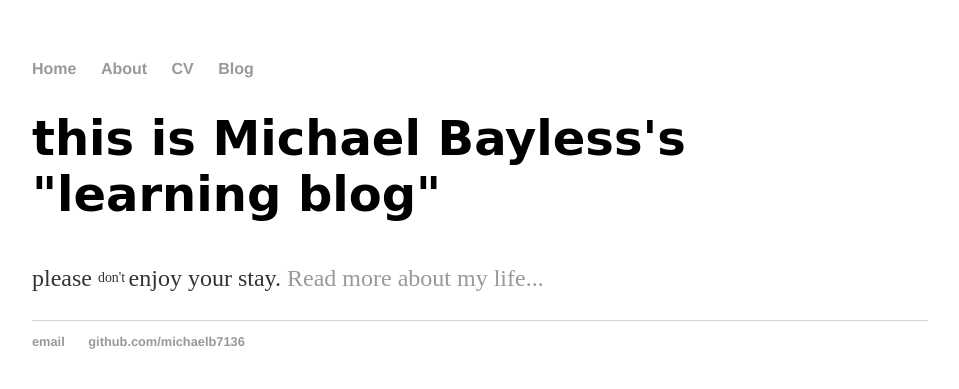
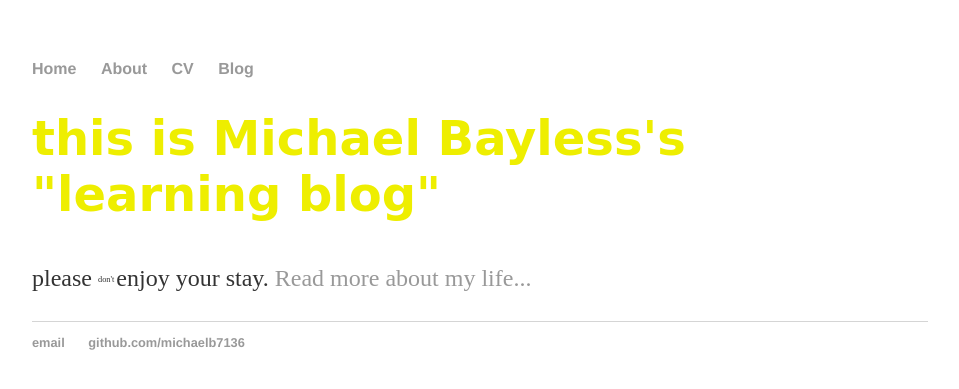
Before and after one commit to michaelb7136/michaelb7136, a Jekyll site: the page built from index.html, in a window 1280 px wide. Shown: the top 389 px of the page, without its empty margins (160-1119 px from the left). Built offline with Jekyll 4.4.1, drawn with Linux system fonts in a browser that asks for light colours.

Commit message:
Update main.css

```diff
--- a/css/main.css
+++ b/css/main.css
@@ -23,6 +23,15 @@ h1 {
     font-size: 3em;
     font-family:'Comic sans ms', 'Cursive', 'Sans-Serif';
 }
+
+body {
+    color: #EEEE00;
+}
+
+small {
+    font-size: 0.5em;
+}
+
 p {
     font-size: 1.5em;
     line-height: 1.4em;
```
